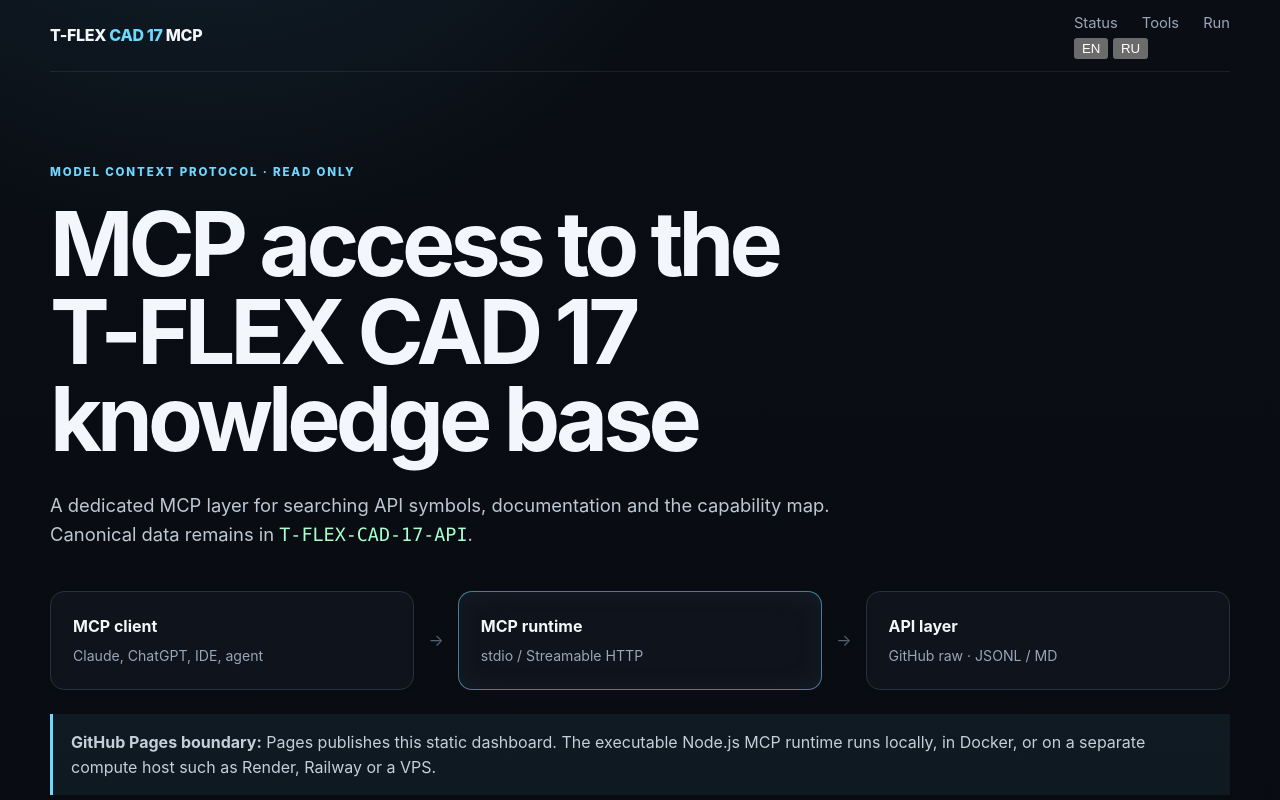
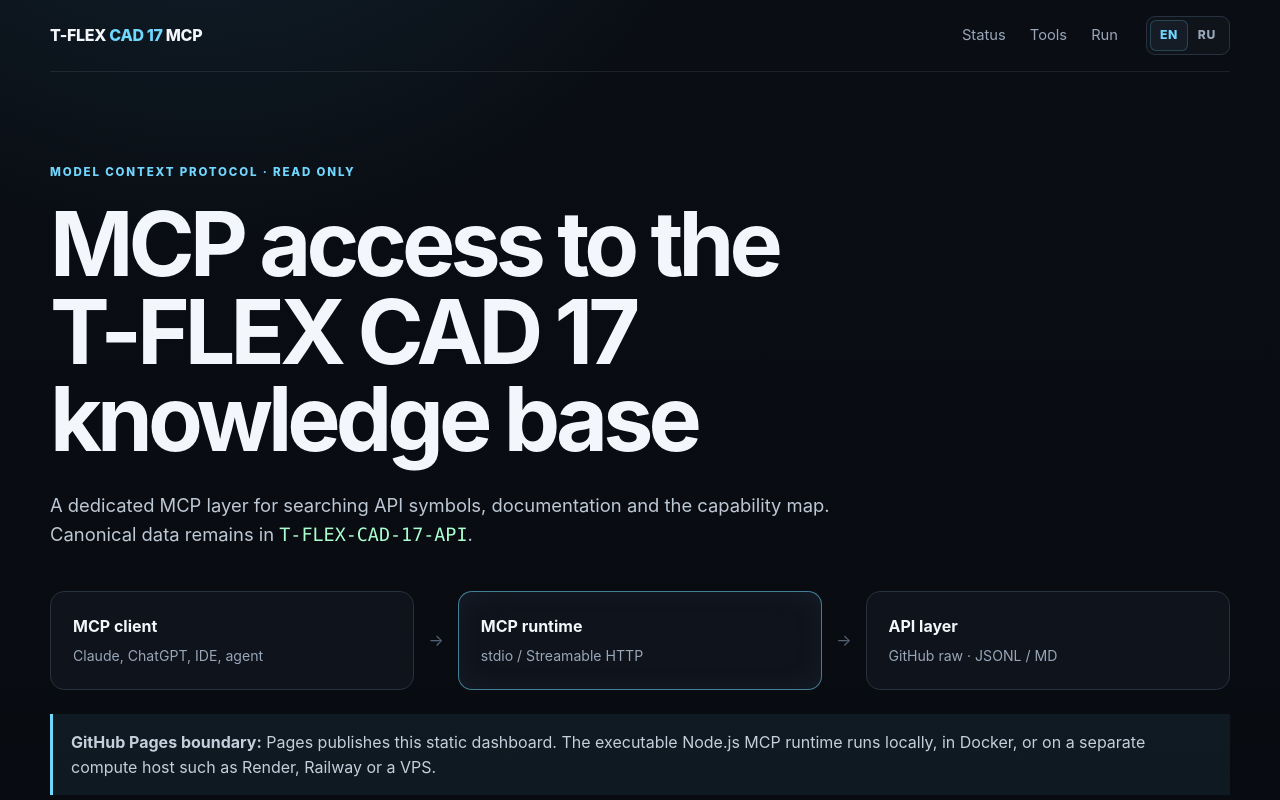
Before and after one commit to KrickmanC/T-FLEX-CAD-17-MCP, a website: page site/index.html in a window 1280 px wide. Shown: the top 800 px of the page. Drawn offline with Linux system fonts and the light colour scheme.

Commit message:
style: add compact language switch

```diff
--- a/site/styles.css
+++ b/site/styles.css
@@ -38,9 +38,39 @@
 }
 .brand { text-decoration: none; font-weight: 780; letter-spacing: -.02em; }
 .brand span { color: var(--accent); }
+.topbar-actions { display: flex; align-items: center; gap: 28px; }
 nav { display: flex; gap: 24px; }
 nav a { color: var(--muted); text-decoration: none; font-size: .92rem; }
 nav a:hover { color: var(--text); }
+.language-switch {
+  display: inline-flex;
+  align-items: center;
+  padding: 3px;
+  border: 1px solid var(--line);
+  border-radius: 9px;
+  background: rgba(16,21,29,.82);
+}
+.language-option {
+  min-width: 38px;
+  border: 0;
+  border-radius: 6px;
+  padding: 6px 9px;
+  background: transparent;
+  color: var(--muted);
+  font: inherit;
+  font-size: .76rem;
+  font-weight: 800;
+  letter-spacing: .06em;
+  cursor: pointer;
+  transition: background .15s ease, color .15s ease, box-shadow .15s ease;
+}
+.language-option:hover { color: var(--text); }
+.language-option.active {
+  background: var(--panel-2);
+  color: var(--accent);
+  box-shadow: inset 0 0 0 1px rgba(112,215,255,.22);
+}
+.language-option:focus-visible { outline: 2px solid var(--accent); outline-offset: 2px; }
 
 main, footer { width: min(var(--max), calc(100% - 40px)); margin-inline: auto; }
 .hero { padding: 92px 0 72px; }
@@ -96,6 +126,7 @@
 
 @media (max-width: 850px) {
   nav { display: none; }
+  .topbar-actions { gap: 12px; }
   .architecture { grid-template-columns: 1fr; }
   .arrow { transform: rotate(90deg); }
   .status-grid, .tool-grid, .split { grid-template-columns: 1fr; }
@@ -108,4 +139,5 @@
   .hero { padding-top: 64px; }
   h1 { font-size: 2.65rem; }
   .section-heading, footer, .input-row { align-items: stretch; flex-direction: column; }
+  .language-option { min-width: 34px; padding-inline: 7px; }
 }
```
